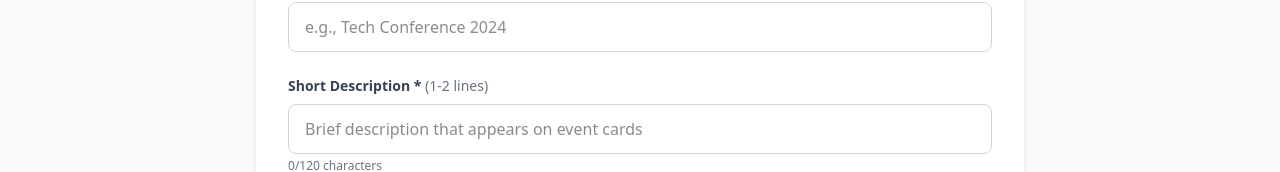
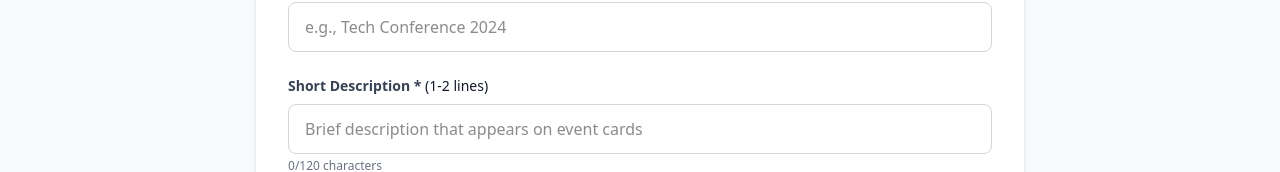
Before and after one commit to ahsan-habib01/event-management-client, a Next.js app: page /add-event in a window 1280 px wide. Shown: the part 286-458 px from the top of the page. Built offline with nearby package versions, Linux system fonts and the light colour scheme; no server answers; sample sign-in values are in the browser's storage.

Commit message:
checking and updating

```diff
--- a/components/AddEventForm.jsx
+++ b/components/AddEventForm.jsx
@@ -124,7 +124,7 @@ export default function AddEventForm() {
         <div>
           <label className="block text-sm font-semibold text-gray-700 mb-2">
             Short Description *{' '}
-            <span className="text-gray-500 font-normal">(1-2 lines)</span>
+            <span className="text-gray-900 font-normal">(1-2 lines)</span>
           </label>
           <input
             type="text"
```
